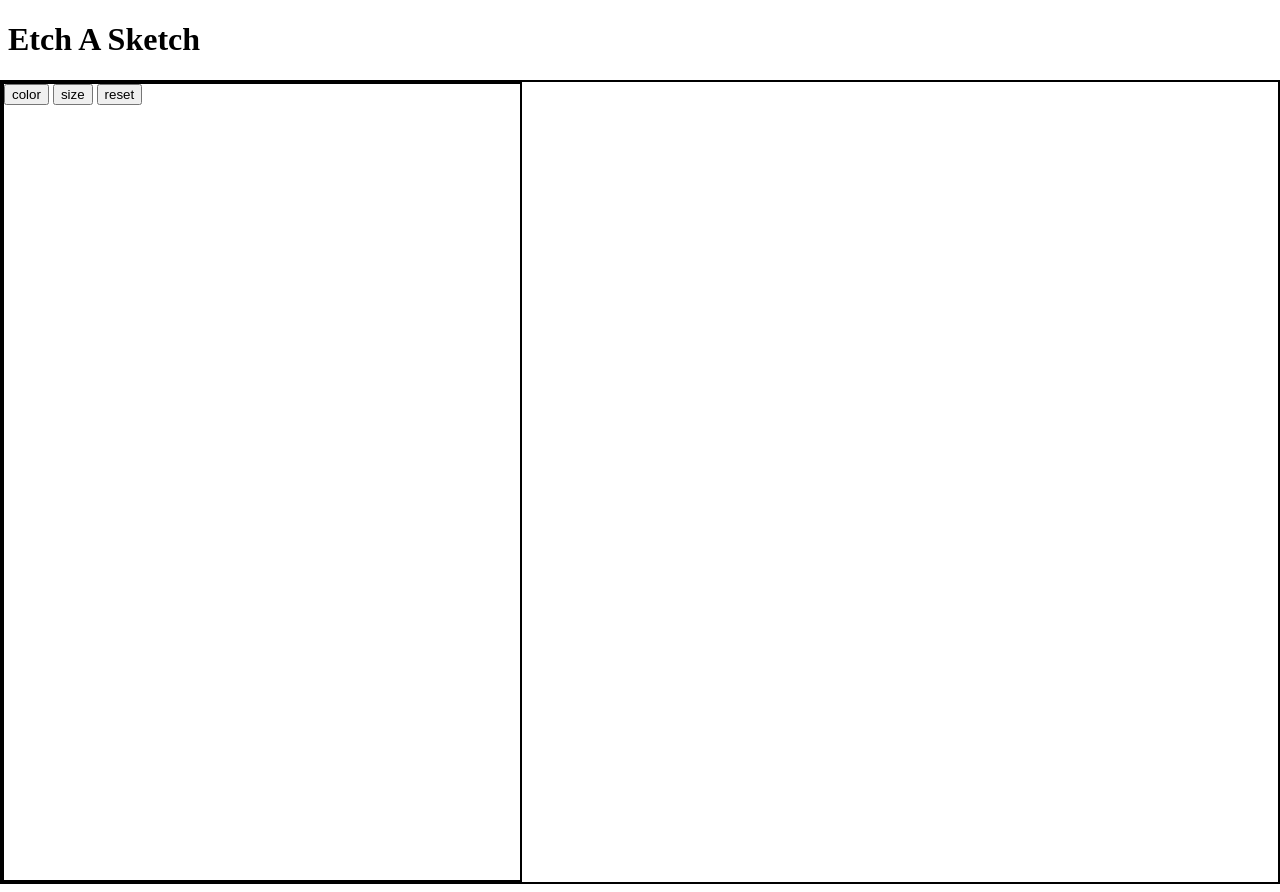
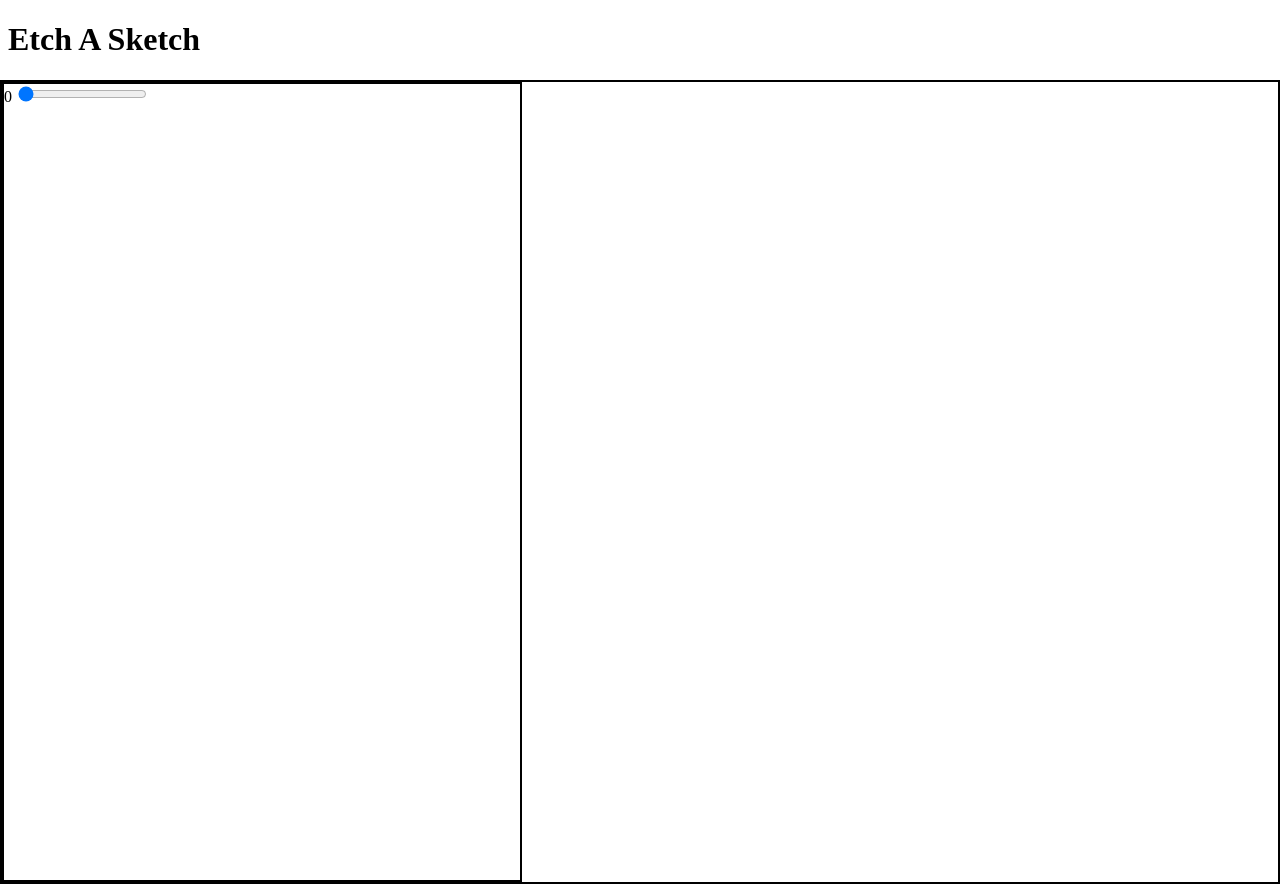
Before and after one commit to NyleLuza/etch-a-sketch, a plain HTML site: page index.html in a window 1280 px wide. Drawn offline with Linux system fonts and the light colour scheme.

Commit message:
added functioning scroll range button

```diff
--- a/index.html
+++ b/index.html
@@ -10,9 +10,8 @@
     <header><h1>Etch A Sketch</h1></header>
     <main class="main">
       <div class="leftColumn">
-        <button>color</button>
-        <button id="size">size</button>
-        <button>reset</button>
+        <span class="number">0</span>
+        <input type="range" value="0" />
       </div>
       <div class="rightColumn"></div>
     </main>
--- a/web.js
+++ b/web.js
@@ -1,3 +1,4 @@
+/*
 let container = document.querySelector('.rightColumn');
 let sizes = document.getElementById("size");
 const grid = {rows:5,cols:5};
@@ -23,3 +24,10 @@ function createGrid(tot){
         }
         container.style.setProperty(`grid-template-columns`,`repeat(${grid.cols},1fr)`);
 }
+*/
+const input = document.querySelector("input");
+number = document.querySelector(".number");
+
+input.addEventListener("input", ()=>{
+    number.textContent = input.value;
+});
```
